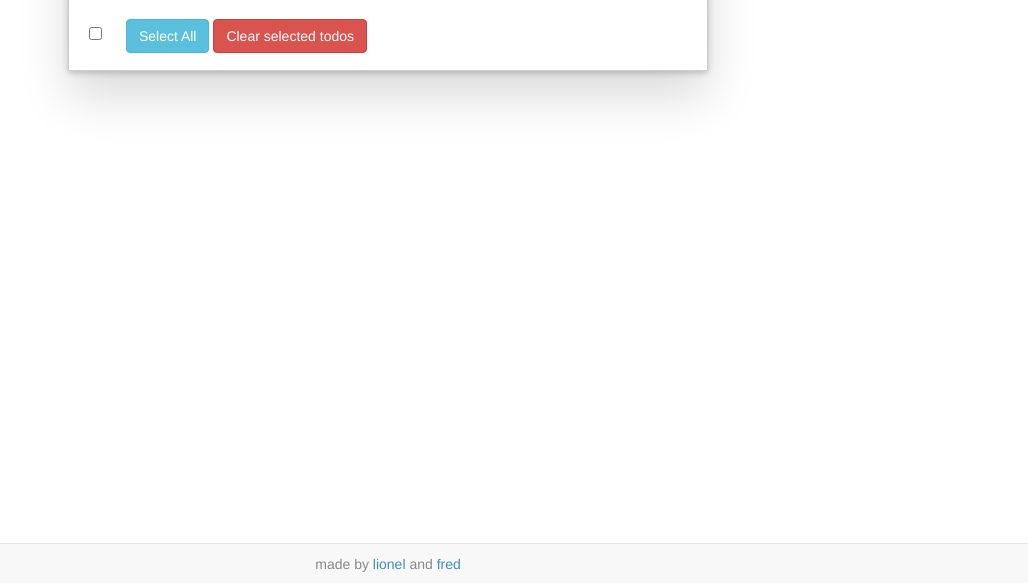
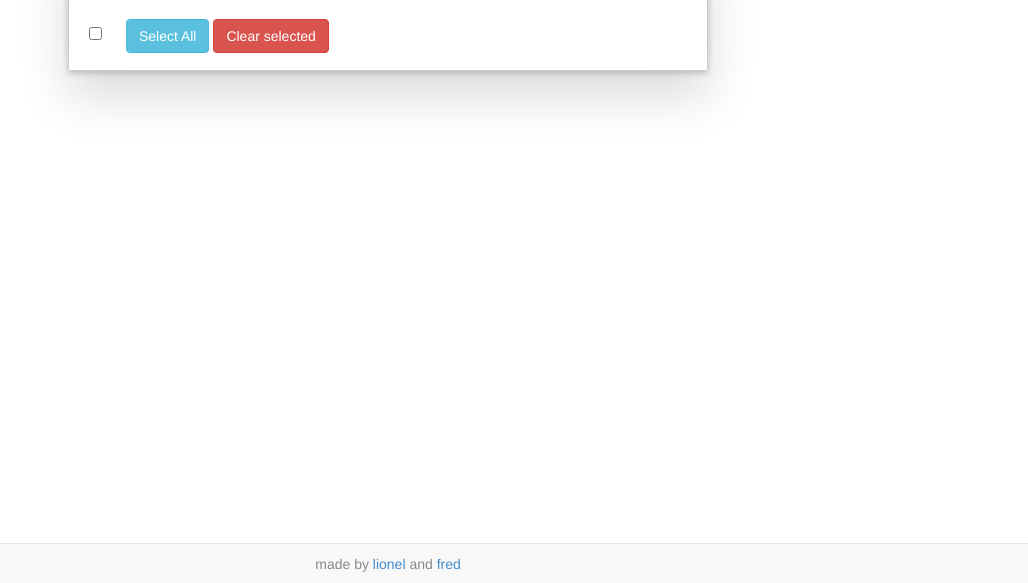
Before and after one commit to lionelmace/mytodo, a website: page public/index.html in a window 1280 px wide. Shown: the part 217-800 px from the top of the page, without its empty margins (252-1280 px from the left). Drawn offline with nearby package versions, Linux system fonts and the light colour scheme; no server answers.

Commit message:
Change label button

```diff
--- a/public/index.html
+++ b/public/index.html
@@ -42,7 +42,7 @@
       </ul>
       <input id="mark-all" type="checkbox" ng-model="allChecked" ng-click="markAll(allChecked)" />
       <label class="btn btn-info" for="mark-all">Select All</label>
-      <button class="btn btn-danger" ng-click="clearCompletedTodos()">Clear selected todos</button>
+      <button class="btn btn-danger" ng-click="clearCompletedTodos()">Clear selected</button>
     </article>
 
   </section>
```
